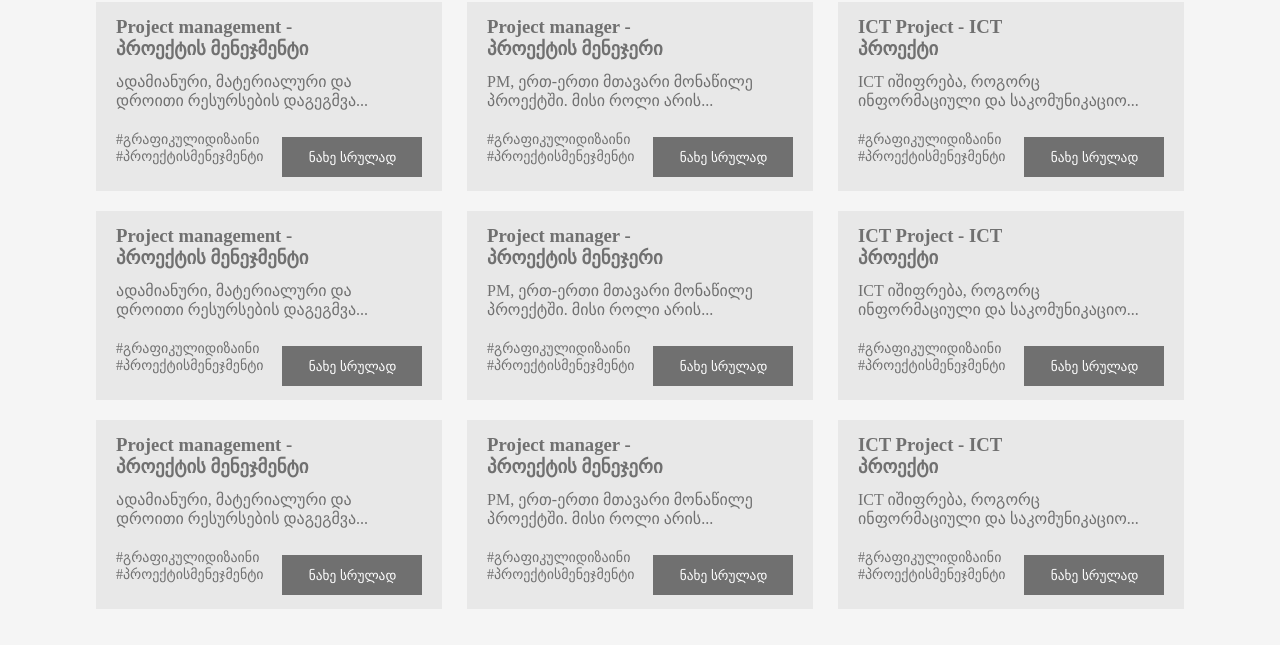
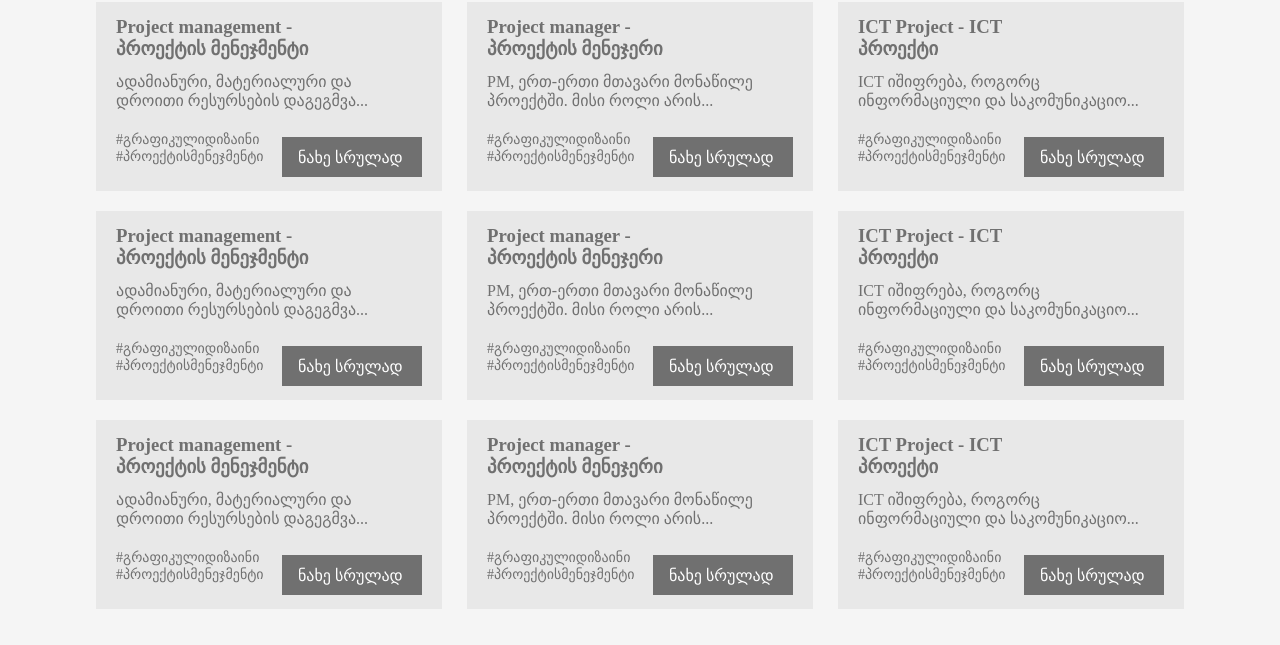
Before and after one commit to sanodzegg/unilab-dictionary, a plain HTML site: page dictionary.html in a window 1280 px wide. Shown: the part 286-931 px from the top of the page. Drawn offline with Linux system fonts and the light colour scheme.

Commit message:
buttons to a
changed all buttons to a tags, corrected button height and width

```diff
--- a/css/style.css
+++ b/css/style.css
@@ -9,9 +9,6 @@
 }
 a{
     color: inherit;
-}
-button{
-    cursor: pointer;
 }
 /* variables */
 :root {
@@ -100,6 +97,8 @@ body{
     color: white;
     background-color: var(--nav-color);
     padding: 11px 15px 10px 16px;
+    height: 40px;
+    width: 140px;
 }
 .term-cards-wrapper{
     display: flex;
--- a/dictionary.html
+++ b/dictionary.html
@@ -68,7 +68,7 @@
                             <span>#პროექტისმენეჯმენტი</span>
                         </div>
                         <div class="button-wrapper">
-                            <button class="see-details">ნახე სრულად</button>
+                            <a href="#" class="see-details">ნახე სრულად</a>
                         </div>
                     </div>
                 </div>
@@ -85,7 +85,7 @@
                             <span>#პროექტისმენეჯმენტი</span>
                         </div>
                         <div class="button-wrapper">
-                            <button class="see-details">ნახე სრულად</button>
+                            <a href="#" class="see-details">ნახე სრულად</a>
                         </div>
                     </div>
                 </div>
@@ -102,7 +102,7 @@
                             <span>#პროექტისმენეჯმენტი</span>
                         </div>
                         <div class="button-wrapper">
-                            <button class="see-details">ნახე სრულად</button>
+                            <a href="#" class="see-details">ნახე სრულად</a>
                         </div>
                     </div>
                 </div>
@@ -121,7 +121,7 @@
                             <span>#პროექტისმენეჯმენტი</span>
                         </div>
                         <div class="button-wrapper">
-                            <button class="see-details">ნახე სრულად</button>
+                            <a href="#" class="see-details">ნახე სრულად</a>
                         </div>
                     </div>
                 </div>
@@ -138,7 +138,7 @@
                             <span>#პროექტისმენეჯმენტი</span>
                         </div>
                         <div class="button-wrapper">
-                            <button class="see-details">ნახე სრულად</button>
+                            <a href="#" class="see-details">ნახე სრულად</a>
                         </div>
                     </div>
                 </div>
@@ -155,7 +155,7 @@
                             <span>#პროექტისმენეჯმენტი</span>
                         </div>
                         <div class="button-wrapper">
-                            <button class="see-details">ნახე სრულად</button>
+                            <a href="#" class="see-details">ნახე სრულად</a>
                         </div>
                     </div>
                 </div>
@@ -174,7 +174,7 @@
                             <span>#პროექტისმენეჯმენტი</span>
                         </div>
                         <div class="button-wrapper">
-                            <button class="see-details">ნახე სრულად</button>
+                            <a href="#" class="see-details">ნახე სრულად</a>
                         </div>
                     </div>
                 </div>
@@ -191,7 +191,7 @@
                             <span>#პროექტისმენეჯმენტი</span>
                         </div>
                         <div class="button-wrapper">
-                            <button class="see-details">ნახე სრულად</button>
+                            <a href="#" class="see-details">ნახე სრულად</a>
                         </div>
                     </div>
                 </div>
@@ -208,7 +208,7 @@
                             <span>#პროექტისმენეჯმენტი</span>
                         </div>
                         <div class="button-wrapper">
-                            <button class="see-details">ნახე სრულად</button>
+                            <a href="#" class="see-details">ნახე სრულად</a>
                         </div>
                     </div>
                 </div>
```
Also changed, not shown: index.html (+8 -8 lines).
